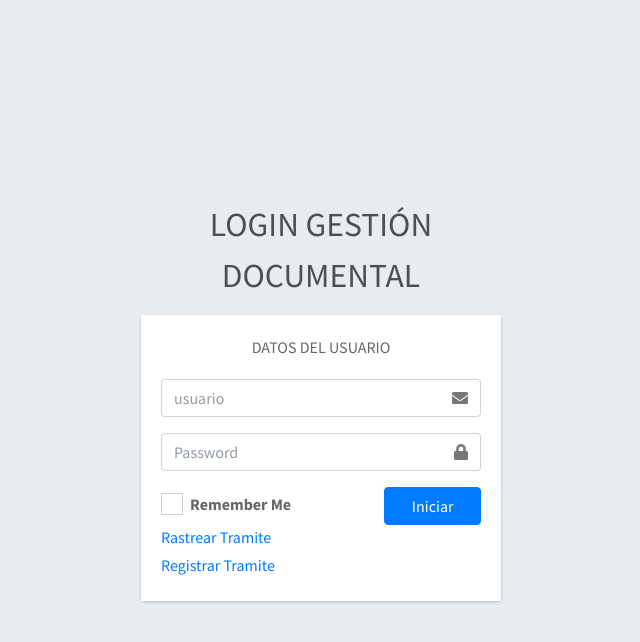
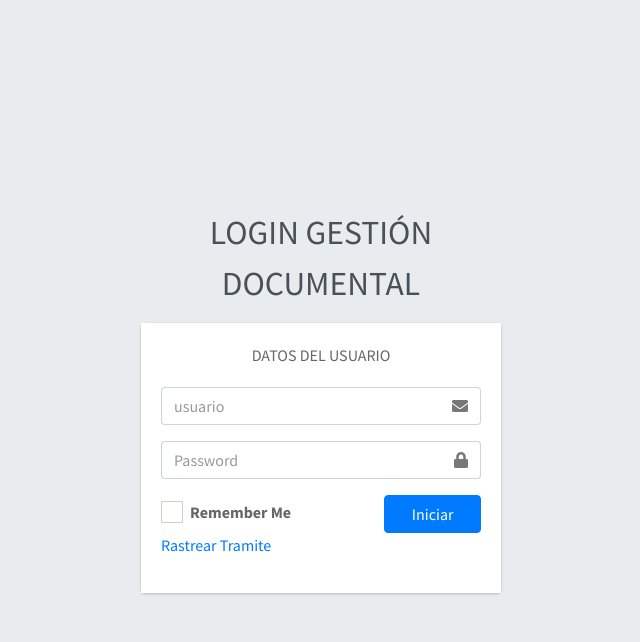
Before and after one commit to jortegaf/SIGED, a PHP site: page / in a window 1280 px wide. Shown: the top 642 px of the page, without its empty margins (319-959 px from the left). Run offline with PHP 8.4, Linux system fonts and the light colour scheme; some libraries are stand-ins or nearby versions.

Commit message:
se añadieron los archivos

```diff
--- a/index.php
+++ b/index.php
@@ -63,13 +63,13 @@
           <!-- /.col -->
         </div>
 
-      <p class="mb-1">
+      <p class="mb-3">
         <a href="seguimiento.php">Rastrear Tramite</a>
       </p>
-      <p class="mb-1">
-        <a href="registrar.php">Registrar Tramite</a>
+     <!-- <p class="mb-1">-->
+     <!--  <a href="registrar.php">Registrar Tramite</a> -->
       </p>
-
+     <!--        -->
     </div>
     <!-- /.login-card-body -->
   </div>
```
